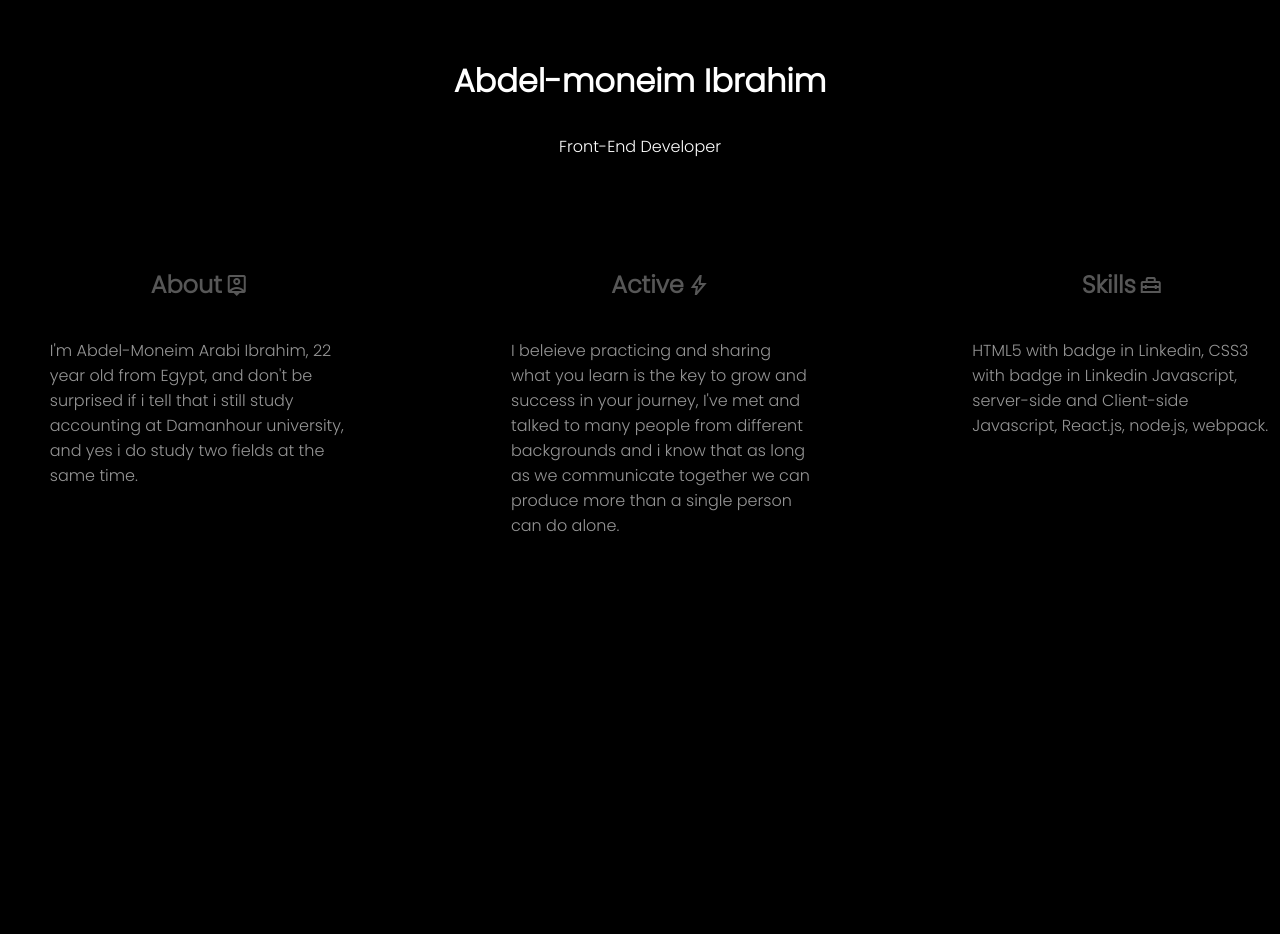
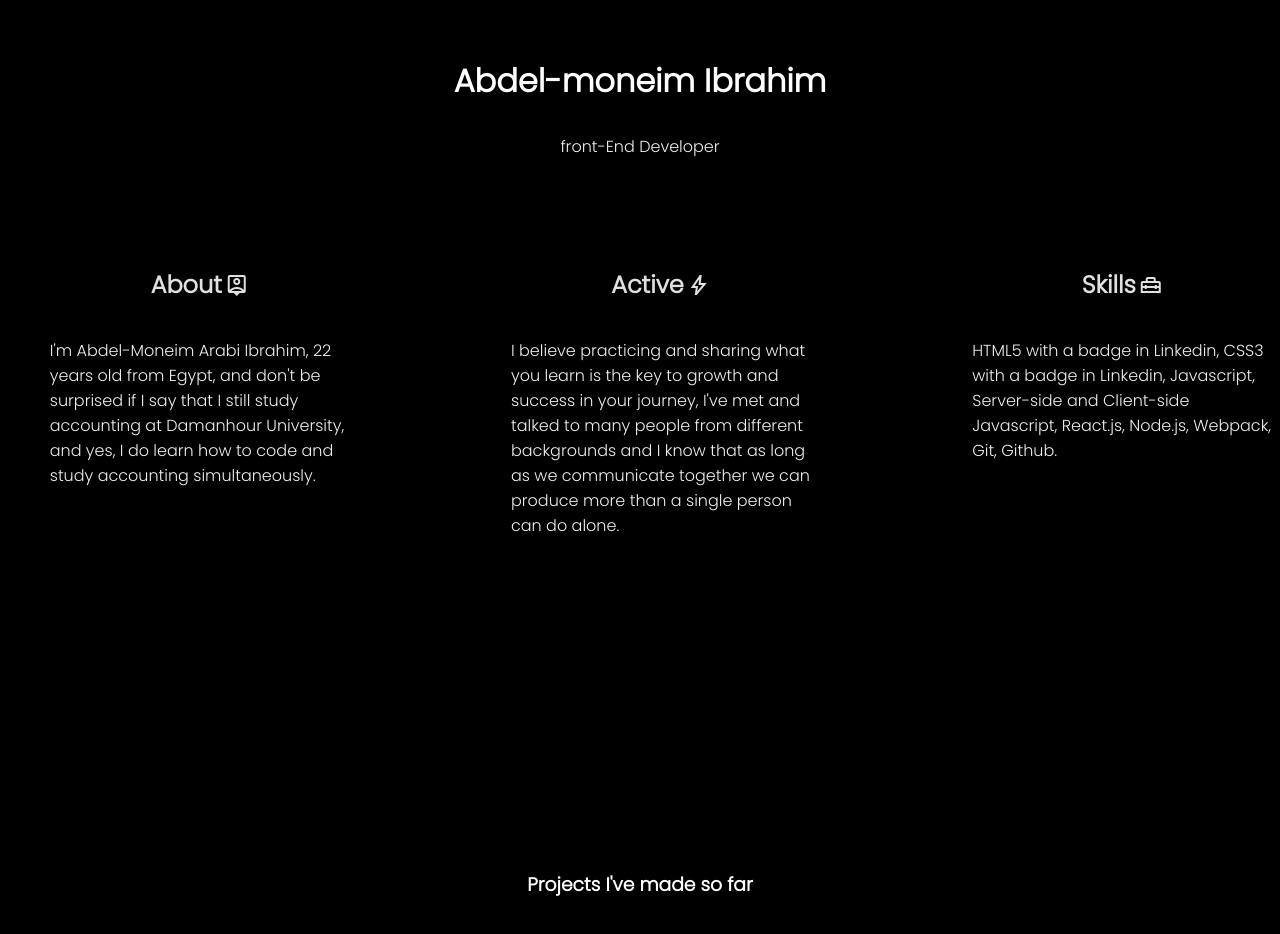
Before and after one commit to Abdelmoneim00/my-app, a React (Create React App) app: page / in a window 1280 px wide. Shown: the part 820-1754 px from the top of the page. Before the commit the page ends 1626 px from the top, so only its background shows below. Built offline with nearby package versions, Linux system fonts and the light colour scheme.

Commit message:
start projects section

```diff
--- a/src/App.js
+++ b/src/App.js
@@ -1,11 +1,13 @@
 import React from "react"
 import AboutMe from "./Components/AboutMe";
 import Header from "./Components/Header"
+import Projects from "./Components/Projects";
 function App() {
   return (
     <div>
       <Header />
       <AboutMe />
+      <Projects />
     </div>
   );
 }
--- a/src/Components/AboutMe.js
+++ b/src/Components/AboutMe.js
@@ -1,5 +1,4 @@
 import React from "react";
-import Bolt from "../images/Bolt.svg"
 
 
 
@@ -8,6 +7,7 @@ function AboutMe() {
 
     const [view, setView] = React.useState();
 
+
     function viewSection() {
         const element = document.getElementById("viewpoint");
         const rect = element.getBoundingClientRect();
@@ -15,12 +15,7 @@ function AboutMe() {
             const headero = document.getElementById("header-animation");
             headero.innerHTML = "Abdel-moneim Ibrahim";
             headero.classList.add("AboutMe-h1");
-            const pHeader = document.getElementById('fr-en');
-            setInterval(() => {
-                pHeader.innerHTML = "Front-End Developer";
-                pHeader.classList.add("pAnimation");
-            }, 1000);
-            setInterval(() => {setView(true)}, 2500)
+            setInterval(() => {setView(true)}, 2000)
         }
     }
 
@@ -32,7 +27,7 @@ function AboutMe() {
     <section className="About-me" id="About-me">
         <div className="Header-flex">
         <h1 id="header-animation"></h1>
-        <p id="fr-en"></p>
+        {view===true && <p className="pAnimation" id="fr-en">front-End Developer</p>}
         </div>
         <div id="viewpoint">
             <div id="active">
@@ -44,10 +39,9 @@ function AboutMe() {
                         <span className="material-symbols-outlined  h">person_pin</span>
                    </div>
                    <p>
-                       I'm Abdel-Moneim Arabi Ibrahim, 22 year old from Egypt,
-                       and don't be surprised if i tell that i still study accounting
-                       at Damanhour university, and yes i do study two fields at
-                       the same time.
+                     I'm Abdel-Moneim Arabi Ibrahim, 22 years old from Egypt,
+                     and don't be surprised if I say that I still study accounting at Damanhour University,
+                     and yes, I do learn how to code and study accounting simultaneously.
                    </p>
                    </div>
                }
@@ -61,10 +55,9 @@ function AboutMe() {
                     <span className="material-symbols-outlined  h">bolt</span>
                </div>
                <p>
-                   I beleieve practicing and sharing what you learn is
-                   the key to grow and success in your journey, I've met and talked to
-                   many people from different backgrounds and i know that as long as we communicate together
-                   we can produce more than a single person can do alone.
+                 I believe practicing and sharing what you learn is the key to growth and success in your journey,
+                 I've met and talked to many people from different backgrounds and I know that as long as we
+                 communicate together we can produce more than a single person can do alone.
                </p>
                </div>
             }
@@ -78,8 +71,9 @@ function AboutMe() {
                          <span className="material-symbols-outlined  h">home_repair_service</span>
                     </div>
                     <p>
-                        HTML5 with badge in Linkedin, CSS3 with badge in Linkedin
-                        Javascript, server-side and Client-side Javascript, React.js, node.js, webpack.
+                        HTML5 with a badge in Linkedin, CSS3 with a badge in Linkedin,
+                        Javascript, Server-side and Client-side Javascript, React.js, Node.js, Webpack,
+                        Git, Github.
 
                     </p>
                     </div>
--- /dev/null
+++ b/src/Components/Projects.js
@@ -0,0 +1,25 @@
+import React from "react";
+
+function  Projects() {
+
+
+
+    return(
+
+        <section className="Projects">
+            <div className="containter">
+                <div className="Title">
+                    <h3>Projects I've made so far</h3>
+                </div>
+            </div>
+        </section>
+
+    )
+
+
+
+
+}
+
+
+export default Projects;
--- a/src/index.css
+++ b/src/index.css
@@ -156,6 +156,23 @@ code {
 }
 
 
+.Projects {
+  width: 100%;
+  height: 100vh;
+  color: white;
+  margin-top: 5%;
+}
+
+.container {
+  display: flex;
+  flex-direction: row;
+}
+
+.Title {
+  text-align: center;
+}
+
+
 
 
 /*changing the opacity for header section on reload*/
```
